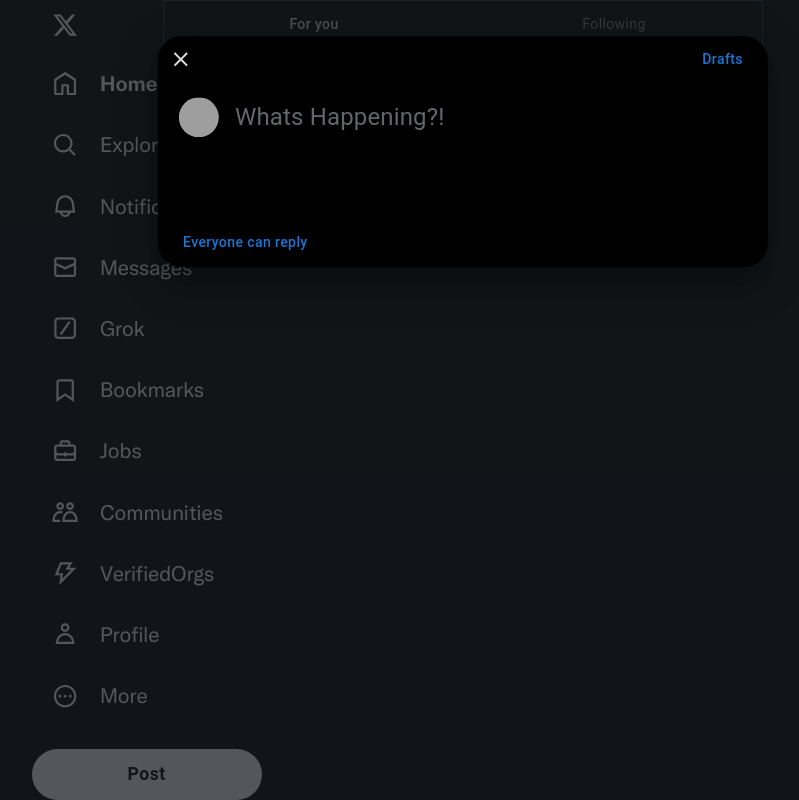
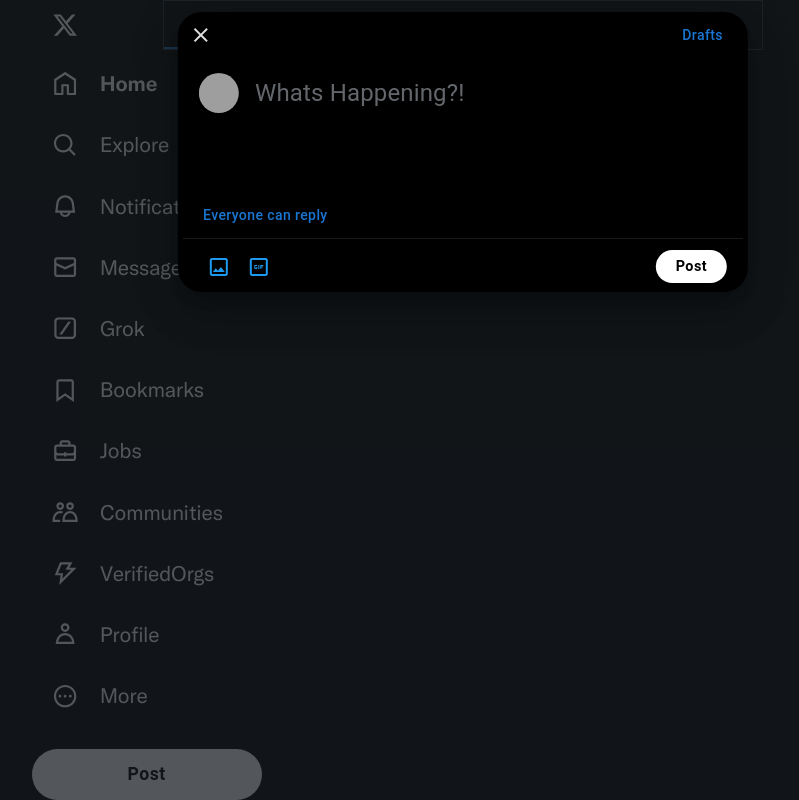
Before and after one commit to LauGD3/Twitter-Copy, a React (Vite) app in the folder Frontend/: page / in a window 1280 px wide. Both pictures are taken after a click on the button "Post". Shown: the whole page, without its empty margins (177-976 px from the left). Built offline with nearby package versions, Linux system fonts and the light colour scheme; grey boxes are pictures that could not be loaded.

Commit message:
Post Modal update

```diff
--- a/Frontend/src/components/postTweet/PostModal.tsx
+++ b/Frontend/src/components/postTweet/PostModal.tsx
@@ -1,6 +1,8 @@
 import { MouseEvent, useState } from "react";
 // Material UI - Components
-import { Avatar, Box, Button, Modal, Popover, TextField } from "@mui/material";
+import { Avatar, Box, Button, Modal, Popover, TextField, Typography } from "@mui/material";
+import Divider from '@mui/material/Divider';
+// Styles
 import { styles } from "./style";
 // Material UI - Icons
 import CloseIcon from "@mui/icons-material/Close";
@@ -9,12 +11,22 @@
 import GroupAddIcon from '@mui/icons-material/GroupAdd';
 import AlternateEmailIcon from '@mui/icons-material/AlternateEmail';
 import CheckOutlinedIcon from '@mui/icons-material/CheckOutlined';
+import InsertPhotoOutlinedIcon from '@mui/icons-material/InsertPhotoOutlined';
+import GifBoxOutlinedIcon from '@mui/icons-material/GifBoxOutlined';
 
 type PostModalProps = {
   open: boolean;
   handleClose: () => void;
 }
 
+/**
+ * PostModal component
+ *
+ * @param {boolean} open - Whether the modal is open
+ * @param {function} handleClose - Function to call when the modal is closed
+ * @returns {JSX.Element} The rendered PostModal component
+ * @description This component renders a modal when the user clicks on the post button. The modal has a text field where the user can write a tweet, and a button to select who can reply to the tweet. The modal also has a button to save the tweet as a draft.
+ */
 export default function PostModal({ open, handleClose }: PostModalProps) {
   return (
     <Modal
@@ -31,7 +43,7 @@
             <Button sx={{ borderRadius: 30, textTransform: 'none', padding: '5px 20px' }}>Drafts</Button>
           </Box>
           {/* Body */}
-          <Box sx={{height: '8rem'}}>
+          <Box sx={{ height: '8rem', width: '35rem'}}>
             <Box sx={styles.bodyModal}>
               <Avatar
                 alt="User Avatar"
@@ -48,6 +60,14 @@
           </Box>
           {/* Buttom */}
           <ReplyOptionsModal />
+          <Divider sx={{backgroundColor: '#1e1e1e'}}/>
+          <Box sx={styles.buttomContainer}>
+            <Box sx={{ display: 'flex'}}>
+              <InsertPhotoOutlinedIcon sx={styles.buttomIcons}/>
+              <GifBoxOutlinedIcon sx={styles.buttomIcons}/>
+            </Box>
+            <Button variant="contained" sx={styles.button}>Post</Button>
+          </Box>
 
         </Box>
       </Box>
@@ -56,6 +76,12 @@
   );
 }
 
+/**
+ * ReplyOptionsModal component
+ *
+ * @returns {JSX.Element} The rendered ReplyOptionsModal component
+ * @description This component renders a button that opens a popover with options to select who can reply to a post. The popover has a title with a description, and a list of options that can be selected. The selected option will be displayed in the button.
+ */
 function ReplyOptionsModal() {
   const [selectedTitle, setSelectedTitle] = useState<string>("Everyone");
   const [anchorEl, setAnchorEl] = useState<null | HTMLElement>(null);
@@ -75,7 +101,7 @@
 
   return (
     <>
-      <Button onClick={handleOpenReplyM} sx={{ borderRadius: 30, textTransform: "none", padding: "5px 20px" }}>
+      <Button onClick={handleOpenReplyM} sx={{ borderRadius: 30, textTransform: "none", padding: "2px 20px", marginBottom: '0.5rem' }}>
         {selectedTitle} can reply
       </Button>
 
@@ -93,11 +119,11 @@
         }}
         PaperProps={{
           elevation: 3,
-          sx: {...styles.replyPopover},
+          sx: { ...styles.replyPopover },
         }}
       >
         <Box>
-          <Box sx={{color: '#FFF', margin: '0.5rem 1rem', display: 'flex', flexDirection: 'column', gap: '-7rem'}}>
+          <Box sx={{ color: '#FFF', margin: '0.5rem 1rem', display: 'flex', flexDirection: 'column', gap: '-7rem' }}>
             <h5>Who can reply?</h5>
             <span>
               Choose who can reply to this post. <br /> Anyone mentioned can always
@@ -127,6 +153,14 @@
   isSelected: boolean;
 };
 
+/**
+ * ReplyOptions component
+ *
+ * @param {string} title - The title of the option
+ * @param {function} onSelect - Function to call when the option is selected
+ * @param {boolean} isSelected - Whether the option is selected
+ * @returns {JSX.Element} The rendered ReplyOptions component
+ */
 function ReplyOptions({ title, onSelect, isSelected }: ReplyOptionsProps) {
   const handleClick = () => onSelect(title);
 
@@ -140,7 +174,7 @@
         {title === "Only accounts you mention" && <AlternateEmailIcon sx={styles.replyOptionsIcon} />}
         <strong>{title}</strong>
       </Box>
-      { isSelected ? <CheckOutlinedIcon sx={{ color: "#1e9bf0" }} /> : <Box sx={{ width: "10px" }} /> }
+      {isSelected ? <CheckOutlinedIcon sx={{ color: "#1e9bf0" }} /> : <Box sx={{ width: "10px" }} />}
     </Box>
   );
 }
--- a/Frontend/src/components/postTweet/style.ts
+++ b/Frontend/src/components/postTweet/style.ts
@@ -1,5 +1,3 @@
-import { Height } from "@mui/icons-material";
-
 export const styles = {
   background: {
     backgroundColor: 'rgba(36, 45, 52, 0.48)',
@@ -15,8 +13,8 @@
     top: '19%',
     left: '50%',
     transform: 'translate(-50%, -50%)',
-    width: 600,
-    height: 221,
+    width: 'auto',
+    height: 'auto',
     bgcolor: '#000000',
     border: '2px solid #000',
     boxShadow: 24,
@@ -42,7 +40,7 @@
     flex: 1,
     display: "flex",
     alignItems: "start",
-    height: '3rem'
+    height: '3rem',
   },
   textField: {
     flex: 1,
@@ -98,5 +96,33 @@
     width: '100%',
     borderRadius: '5%',
     height: 'auto'
+  },
+  button: {
+    padding: '4px 20px',
+    backgroundColor: '#fff',
+    color: 'black',
+    borderRadius: '20px',
+    textTransform: 'none',
+    fontSize: '0.9rem',
+    fontWeight: '600',
+    '&:hover': {
+      backgroundColor: '#d7dbdc',
+    },
+  },
+  buttomIcons: {
+    color: '#1e9bf0',
+    padding: '8px',
+    borderRadius: '50%',
+    '&:hover': {
+      bgcolor: 'rgba(36, 45, 52, 0.48)',
+      cursor: 'pointer'
+    }
+  },
+  buttomContainer: {
+    display: 'flex',
+    justifyContent: 'space-between',
+    alignItems: 'center',
+    padding: '0 1rem',
+    marginTop: '0.5rem'
   }
 };
```
Also changed, not shown: 1 other file (tests, documents, lock files or other folders).
